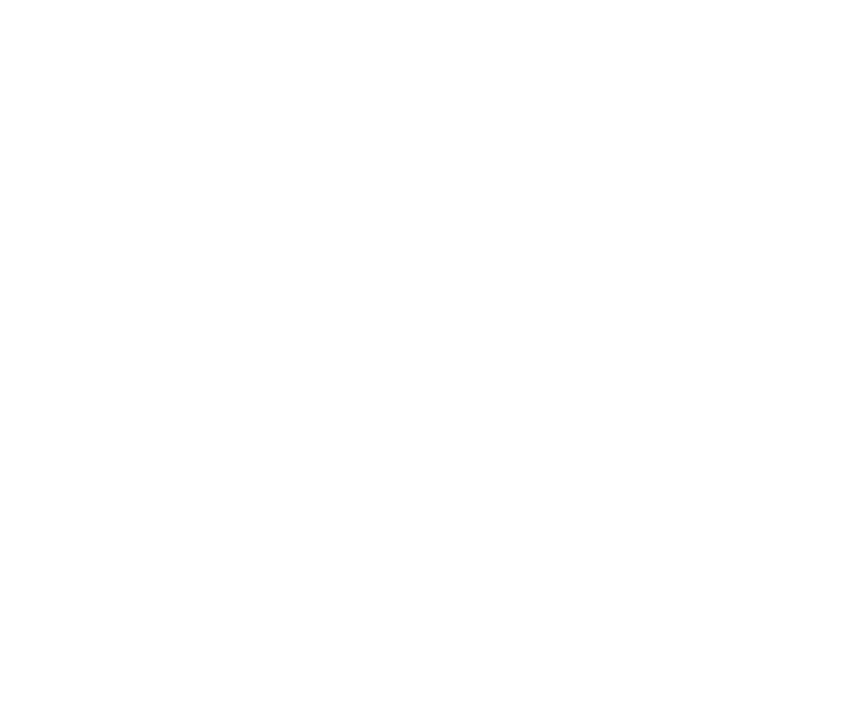
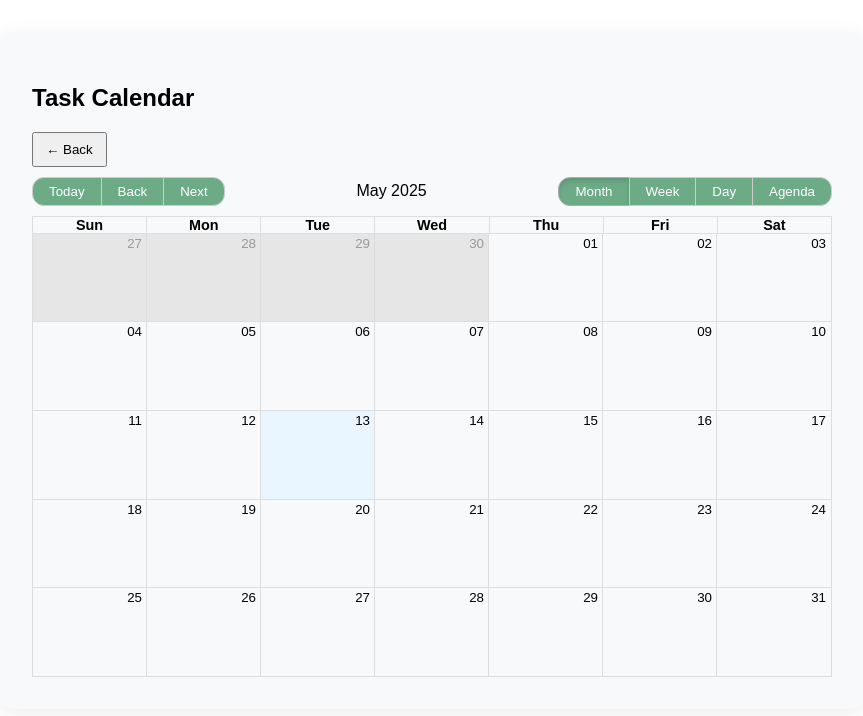
Before and after one commit to carlanthonyyyyy/task_management, a React (Create React App) app: page /calendar in a window 1280 px wide. Before the commit this address had no page. Shown: the top 716 px of the page, without its empty margins (208-1071 px from the left). Built offline with nearby package versions, Linux system fonts and the light colour scheme; no server answers.

Commit message:
Calendar changes

```diff
--- a/package.json
+++ b/package.json
@@ -9,8 +9,10 @@
     "@testing-library/jest-dom": "^6.6.3",
     "@testing-library/react": "^16.2.0",
     "@testing-library/user-event": "^13.5.0",
+    "date-fns": "^4.1.0",
     "firebase": "^11.7.1",
     "react": "^19.0.0",
+    "react-big-calendar": "^1.18.0",
     "react-dom": "^19.0.0",
     "react-icons": "^5.5.0",
     "react-router-dom": "^7.4.0",
--- a/src/App.js
+++ b/src/App.js
@@ -4,6 +4,7 @@
 import Signup from './Signup';
 import Home from './Home';
 import Tasks from './Tasks';
+import CalendarComponent from './Calendar';  // Only import the component you exported
 
 function App() {
   return (
@@ -12,6 +13,7 @@
       <Route path="/signup" element={<Signup />} />
       <Route path="/home" element={<Home />} />
       <Route path="/tasks" element={<Tasks />} />
+      <Route path="/calendar" element={<CalendarComponent />} />
     </Routes>
   );
 }
--- a/src/Home.js
+++ b/src/Home.js
@@ -117,7 +117,7 @@
         <div className="logo"><h1>TaskFlow</h1></div>
         <nav className="nav">
           <Link to="/home">Home</Link>
-          <Link to="/calendar">Calendar</Link>
+          <Link to="/calendar">Calendar</Link> {/* Navigate to Calendar.js */}
           <Link to="/tasks">Tasks</Link> {/* Make this link navigate to /tasks */}
           <Link to="/settings">Settings</Link>
         </nav>
--- a/src/calendar.js
+++ b/src/calendar.js
@@ -1,5 +1,6 @@
 import React, { useState, useEffect } from 'react';
-import { Calendar, dateFnsLocalizer } from 'react-big-calendar';
+import { useNavigate } from 'react-router-dom'; // Import useNavigate
+import { Calendar as BigCalendar, dateFnsLocalizer } from 'react-big-calendar'; // rename import to avoid conflict
 import format from 'date-fns/format';
 import parse from 'date-fns/parse';
 import startOfWeek from 'date-fns/startOfWeek';
@@ -9,7 +10,7 @@
 import { db, auth } from './firebase';
 import { onAuthStateChanged } from 'firebase/auth';
 import 'react-big-calendar/lib/css/react-big-calendar.css';
-import 'src/Calendar.css';
+import './Calendar.css';
 
 const locales = { 'en-US': enUS };
 const localizer = dateFnsLocalizer({
@@ -22,32 +23,44 @@
 
 const CalendarComponent = () => {
   const [events, setEvents] = useState([]);
-  const [userId, setUserId] = useState(null);
+  const navigate = useNavigate(); // Initialize navigate
 
   useEffect(() => {
-    const unsubscribe = onAuthStateChanged(auth, (user) => {
+    const unsubscribeAuth = onAuthStateChanged(auth, (user) => {
       if (user) {
-        setUserId(user.uid);
         const tasksRef = ref(db, `tasks/${user.uid}`);
-        onValue(tasksRef, (snapshot) => {
+        const unsubscribeDb = onValue(tasksRef, (snapshot) => {
           const data = snapshot.val();
-          const eventsArray = data ? Object.values(data).map(task => ({
-            title: task.text,
-            start: new Date(task.dueDate),
-            end: new Date(task.dueDate),
-            allDay: true,
-          })) : [];
+          const eventsArray = data
+            ? Object.values(data).map((task) => ({
+                title: task.text,
+                start: task.dueDate ? new Date(task.dueDate) : new Date(),
+                end: task.dueDate ? new Date(task.dueDate) : new Date(),
+                allDay: true,
+              }))
+            : [];
           setEvents(eventsArray);
         });
+
+        // Cleanup DB listener on unmount
+        return () => unsubscribeDb();
       }
     });
-    return () => unsubscribe();
+
+    // Cleanup Auth listener on unmount
+    return () => unsubscribeAuth();
   }, []);
 
   return (
     <div className="calendar-container">
       <h2>Task Calendar</h2>
-      <Calendar
+      <button
+        onClick={() => navigate(-1)} // Go back to the previous page in history
+        style={{ marginBottom: '10px', padding: '8px 12px', cursor: 'pointer' }}
+      >
+        ← Back
+      </button>
+      <BigCalendar
         localizer={localizer}
         events={events}
         startAccessor="start"
```
Also changed, not shown: 1 other file (tests, documents, lock files or other folders).
